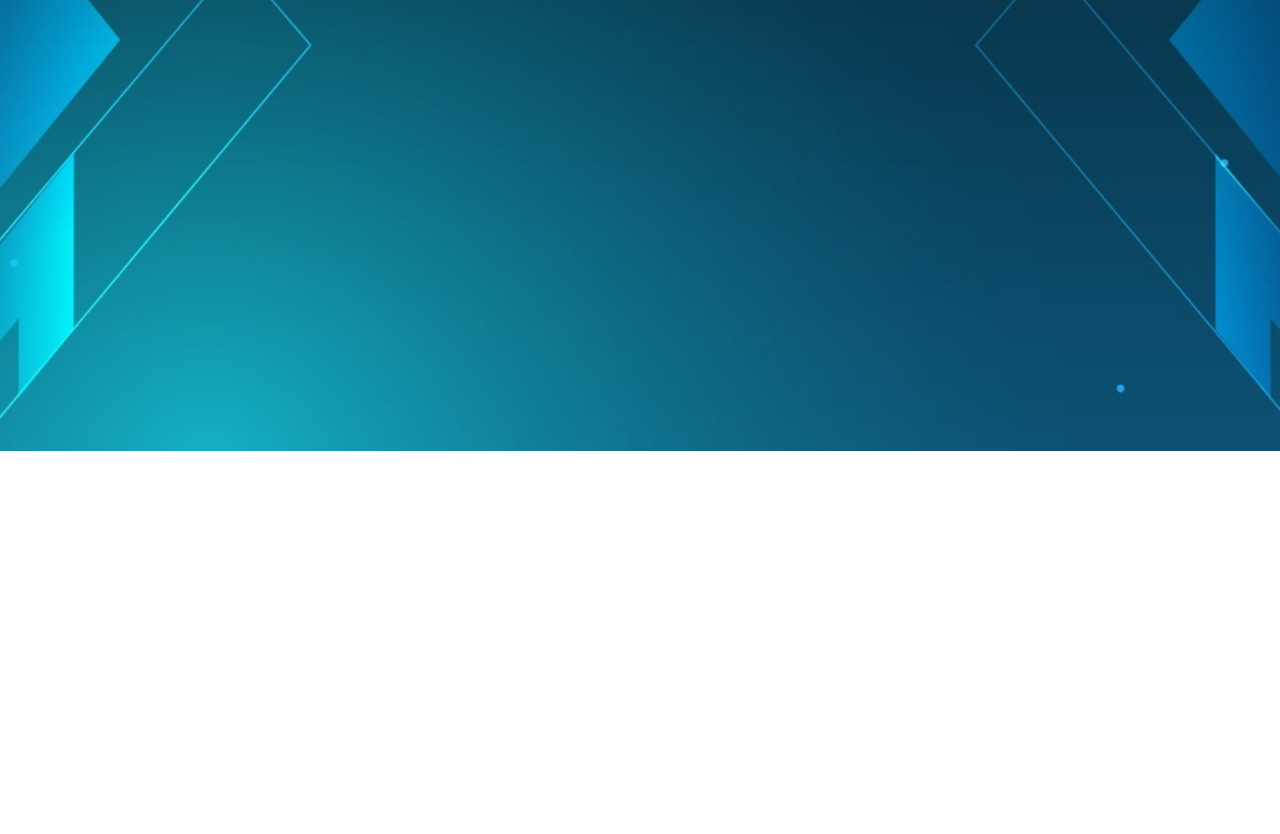
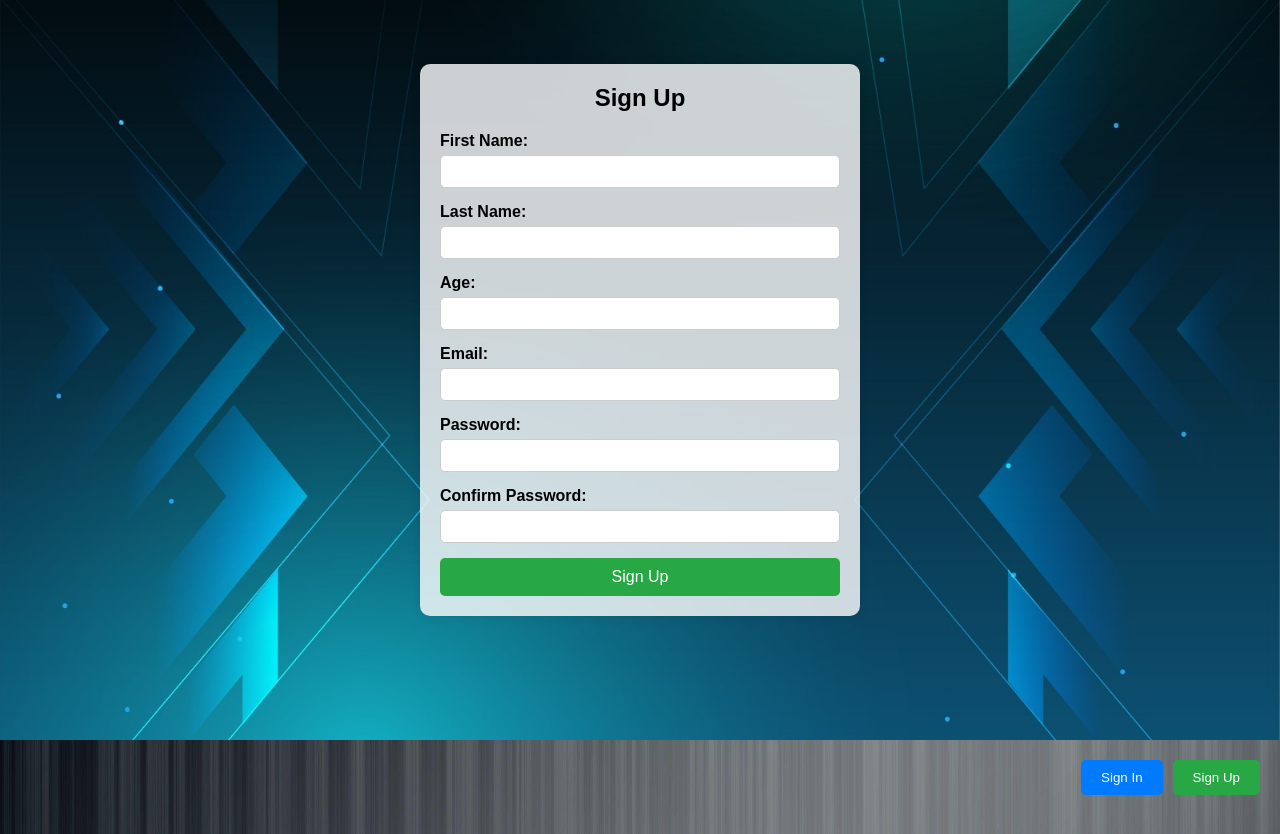
Before and after one commit to shakila2030/Game-Zone, a React (Create React App) app in the folder game/: page / in a window 1280 px wide. Shown: the part 860-1694 px from the top of the page. Before the commit the page ends 1311 px from the top, so only its background shows below. Built offline with nearby package versions, Linux system fonts and the light colour scheme.

Commit message:
Added signup page and other changes
Added signup page and other changes

```diff
--- a/game/src/App.js
+++ b/game/src/App.js
@@ -2,6 +2,7 @@ import React from "react";
 import styles from './App.css';
 
 import HomePage from "./Pages/HomePage/HomePage";
+import SignUpPage from "./Pages/SignUpPage/SignUpPage";
 import TicTacToe from "./Pages/TicTacToe/TicTacToe";
 import MemoryGame from "./Pages/MemoryGame/MemoryGame";
 
@@ -16,8 +17,7 @@ function App() {
   return (
 
 
-    <div
-    >
+    <div>
     {/* className={styles.container}> */}
 
        {/* Tic Tac Toe game
@@ -30,8 +30,12 @@ function App() {
 
       <main className={styles.main}> */}
         {/* <TicTacToe /> */}
+
         <HomePage/>
-        {/* <LOG1/> */}
+        <SignUpPage/>
+        <LOG1/>
+
+
       {/* </main> */}
 
     </div>
--- a/game/src/Pages/HomePage/HomePage.js
+++ b/game/src/Pages/HomePage/HomePage.js
@@ -28,23 +28,21 @@ function HomePage() {
     <div
       className={styles.imageContainer}
       style={{
-        // width: "100%",
-        // height: "100%",
         backgroundImage: `url(${wallpaper})`,
-        marginTop: '0',
-         padding: '0 0 800px 0',
+        margin: '0',
+        padding: '0',
         backgroundPosition: 'top center',
         backgroundSize: 'cover',
-         backgroundRepeat: 'no-repeat',
-
+        backgroundRepeat: 'no-repeat',
+        minHeight: '100vh', // Ensure it covers the full viewport height
+        display: 'flex',
+        flexDirection: 'column',
+        justifyContent: 'center',
+        alignItems: 'center',
       }}
     >
-    <br></br>
-    <br></br>
-    <br></br>
-    <br></br>
-    <br></br>
-    <h1>game zone</h1>
+
+    <h2 className={styles.shinyTitle }>game zone</h2>
 <div style={{
           display: "flex",
           justifyContent: "center", // Center horizontally
@@ -52,8 +50,10 @@ function HomePage() {
           marginTop: "-30px",
           // height: "100vh", // Adjust the height as needed
         }}>
+
 <div className={styles.animatedButton} >
-</div></div>
+</div>
+</div>
 
       {/* <div className={styles.buttonContainer}>
         <Button
--- a/game/src/Pages/HomePage/HomePage.module.css
+++ b/game/src/Pages/HomePage/HomePage.module.css
@@ -29,17 +29,15 @@
     ;
   } */
 
-  h1 {
+  .shinyTitle  {
     color: hsl(0, 0%, 28%);
     font-size: 100px!important;
     font-weight: bold!important;
     font-family: monospace;
     letter-spacing: 7px!important;
-    cursor: pointer;
+    /* cursor: pointer; */
     text-transform: uppercase;
-  }
 
-  h1 {
     padding: 64px;
     background: linear-gradient(to right, hsl(0, 0%, 30%) 0, hsl(0, 0%, 100%) 10%, hsl(0, 0%, 30%) 20%);
     -webkit-background-clip: text;
@@ -71,6 +69,7 @@
     display: flex;
     justify-content: center;
     align-items: center;
+    cursor: pointer;
 
   }
 
@@ -104,6 +103,18 @@
     box-shadow: inset 20px 20px 20px #045462;
 
   }
+
+  .animatedButton:hover {
+    transform: scale(1.05); /* Scale the button */
+    box-shadow: 20px 20px 30px rgba(0, 0, 0, 0.5); /* Add shadow */
+    transition: all 0.3s ease; /* Smooth transition for all changes */
+  }
+
+  .animatedButton:hover::after {
+    background: #056b74; /* Change background color */
+    box-shadow: inset 20px 20px 20px #056b74; /* Change box-shadow */
+  }
+
   @keyframes rotate {
     0% {
       transform: rotate(0deg);
--- a/game/src/Pages/ListofGames1/LOG1.css
+++ b/game/src/Pages/ListofGames1/LOG1.css
@@ -15,6 +15,10 @@ header {
     display: flex;
   }
 
+  .body{
+    height: 100%;
+  }
+
   /* Style for the sign-in button */
   .sign-in-button {
     background-color: #007BFF; /* Customize the background color */
@@ -28,6 +32,30 @@ header {
 
     /* Add more styles as needed */
   }
+
+  .imageContainer {
+    height: 100vh; /* Fill the viewport height */
+    display: flex;
+    flex-direction: column;
+    align-items: center;
+    justify-content: center;
+    background-size: cover;
+    background-position: center;
+    background-repeat: no-repeat;
+  }
+
+
+  .titles1 {
+    text-align: center;
+    margin: 20px 0;
+    font-size: 100px; /* Increase the font size */
+    color: #ffffff; /* Change the text color */
+    text-shadow: 2px 2px 4px rgba(0, 0, 0, 0.5); /* Add a text shadow for better readability */
+    padding: 10px 20px; /* Add padding for spacing */
+    background-color: rgba(0, 0, 0, 0.3); /* Add a background color with transparency */
+    border-radius: 10px; /* Rounded corners */
+  }
+
 
   .sign-in-button:hover {
     background-color: #0056b3; /* Change color on hover */
@@ -49,3 +77,38 @@ header {
   .sign-up-button:hover {
     background-color: #1e7e34; /* Change color on hover */
   }
+
+  .gameGrid {
+    display: flex;
+    flex-wrap: wrap;
+    justify-content: center;
+    align-items: center;
+    gap: 20px;
+    width: 100%; /* Ensure grid spans the full width */
+    height: calc(100vh - 150px); /* Adjust based on your needs */
+    overflow-y: auto; /* Scroll only within this container if necessary */
+  }
+
+  /* Style for the game button */
+  .gameButton {
+    display: flex;
+    flex-direction: column;
+    align-items: center;
+  }
+
+  .gameButton button {
+    display: flex;
+    flex-direction: column;
+    align-items: center;
+  }
+
+  .gameButton img {
+    max-width: 100px;
+    max-height: 100px;
+  }
+
+  /* Style for the title */
+  h1 {
+    text-align: center;
+    margin: 20px 0;
+  }
--- a/game/src/Pages/ListofGames1/LOG1.js
+++ b/game/src/Pages/ListofGames1/LOG1.js
@@ -39,21 +39,38 @@ function LOG1() {
     'Game 9',
   ];
 
+
+
+
   return (
     <div
       className={styles.imageContainer}
       style={{
         backgroundImage: `url(${wallpaper})`,
-        marginTop: '0',
-        padding: '0 0 800px 0',
         backgroundPosition: 'top center',
         backgroundSize: 'cover',
         backgroundRepeat: 'no-repeat',
+
+
       }}
     >
       <Header />
+
       <div>
-        <h1>LIST OF GAMES</h1>
+      <h2
+          style={{
+            textAlign: 'center',
+            margin: '20px 0',
+            fontSize: '3em',
+            color: '#ffffff',
+            textShadow: '2px 2px 4px rgba(0, 0, 0, 0.5)',
+            padding: '10px 20px',
+            backgroundColor: 'rgba(0, 0, 0, 0.3)',
+            borderRadius: '10px',
+          }}
+        >
+          LIST OF GAMES
+        </h2>
         <div className={styles.gameGrid}>
           {games.map((game, index) => (
             <GameButton key={index} title={game} />
--- /dev/null
+++ b/game/src/Pages/SignUpPage/SignUpPage.css
@@ -0,0 +1,68 @@
+body, html {
+    margin: 0;
+    padding: 0;
+    height: 100%;
+    font-family: Arial, sans-serif;
+  }
+
+  .signup-page {
+    display: flex;
+    justify-content: center;
+    align-items: center;
+    height: 100vh;
+    background-size: cover;
+    background-position: center;
+  }
+
+  .form-container {
+    background: rgba(255, 255, 255, 0.8);
+    padding: 20px;
+    border-radius: 10px;
+    box-shadow: 0 0 10px rgba(0, 0, 0, 0.1);
+    max-width: 400px;
+    width: 100%;
+  }
+
+  h2 {
+    text-align: center;
+    margin-bottom: 20px;
+  }
+
+  .form-group {
+    margin-bottom: 15px;
+  }
+
+  .form-group label {
+    display: block;
+    margin-bottom: 5px;
+    font-weight: bold;
+  }
+
+  .form-group input {
+    width: 100%;
+    padding: 8px;
+    box-sizing: border-box;
+    border: 1px solid #ccc;
+    border-radius: 5px;
+  }
+
+  .error {
+    color: red;
+    font-size: 0.8em;
+    margin-top: 5px;
+  }
+
+  .submit-button {
+    width: 100%;
+    padding: 10px;
+    background-color: #28a745;
+    color: white;
+    border: none;
+    border-radius: 5px;
+    font-size: 16px;
+    cursor: pointer;
+  }
+
+  .submit-button:hover {
+    background-color: #218838;
+  }
--- /dev/null
+++ b/game/src/Pages/SignUpPage/SignUpPage.js
@@ -0,0 +1,119 @@
+import React, { useState } from 'react';
+import './SignUpPage.css';
+import wallpaper from "../../images/i.jpeg";
+
+const SignupPage = () => {
+  const [formData, setFormData] = useState({
+    firstName: '',
+    lastName: '',
+    age: '',
+    email: '',
+    password: '',
+    confirmPassword: ''
+  });
+
+  const [errors, setErrors] = useState({});
+
+  const handleChange = (e) => {
+    const { name, value } = e.target;
+    setFormData({
+      ...formData,
+      [name]: value
+    });
+  };
+
+  const handleSubmit = (e) => {
+    e.preventDefault();
+    const newErrors = validate(formData);
+    if (Object.keys(newErrors).length === 0) {
+      console.log('Form data submitted:', formData);
+    } else {
+      setErrors(newErrors);
+    }
+  };
+
+  const validate = (data) => {
+    const newErrors = {};
+    if (data.password !== data.confirmPassword) {
+      newErrors.confirmPassword = 'Passwords do not match';
+    }
+    // Add more validations as needed
+    return newErrors;
+  };
+
+  return (
+    <div className="signup-page" style={{ backgroundImage: `url(${wallpaper})` }}>
+      <div className="form-container">
+        <h2>Sign Up</h2>
+        <form onSubmit={handleSubmit}>
+          <div className="form-group">
+            <label>First Name:</label>
+            <input
+              type="text"
+              name="firstName"
+              value={formData.firstName}
+              onChange={handleChange}
+              required
+            />
+          </div>
+          <div className="form-group">
+            <label>Last Name:</label>
+            <input
+              type="text"
+              name="lastName"
+              value={formData.lastName}
+              onChange={handleChange}
+              required
+            />
+          </div>
+          <div className="form-group">
+            <label>Age:</label>
+            <input
+              type="number"
+              name="age"
+              value={formData.age}
+              onChange={handleChange}
+              required
+            />
+          </div>
+          <div className="form-group">
+            <label>Email:</label>
+            <input
+              type="email"
+              name="email"
+              value={formData.email}
+              onChange={handleChange}
+              required
+            />
+          </div>
+          <div className="form-group">
+            <label>Password:</label>
+            <input
+              type="password"
+              name="password"
+              value={formData.password}
+              onChange={handleChange}
+              required
+            />
+          </div>
+          <div className="form-group">
+            <label>Confirm Password:</label>
+            <input
+              type="password"
+              name="confirmPassword"
+              value={formData.confirmPassword}
+              onChange={handleChange}
+              required
+            />
+            {errors.confirmPassword && (
+              <span className="error">{errors.confirmPassword}</span>
+            )}
+          </div>
+          <button type="submit" className="submit-button">Sign Up</button>
+        </form>
+      </div>
+    </div>
+  );
+};
+
+export default SignupPage;
```
